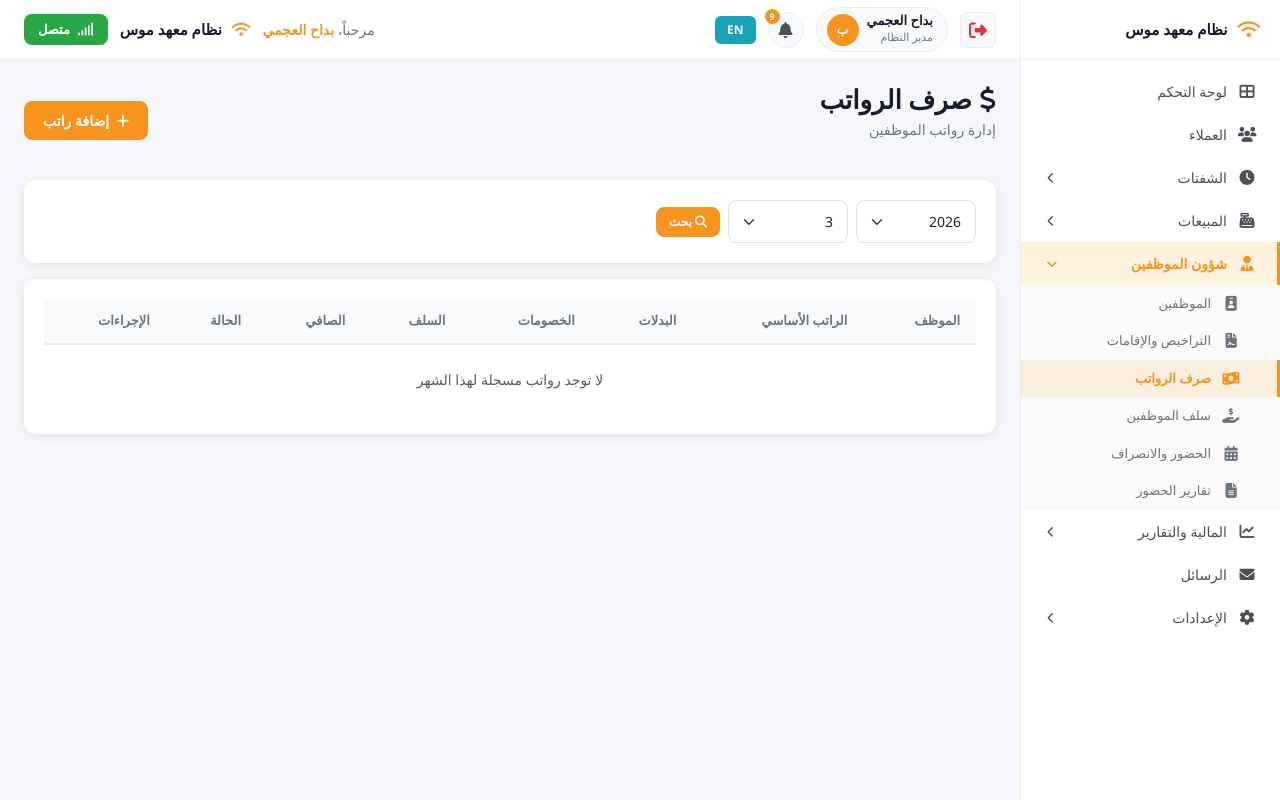
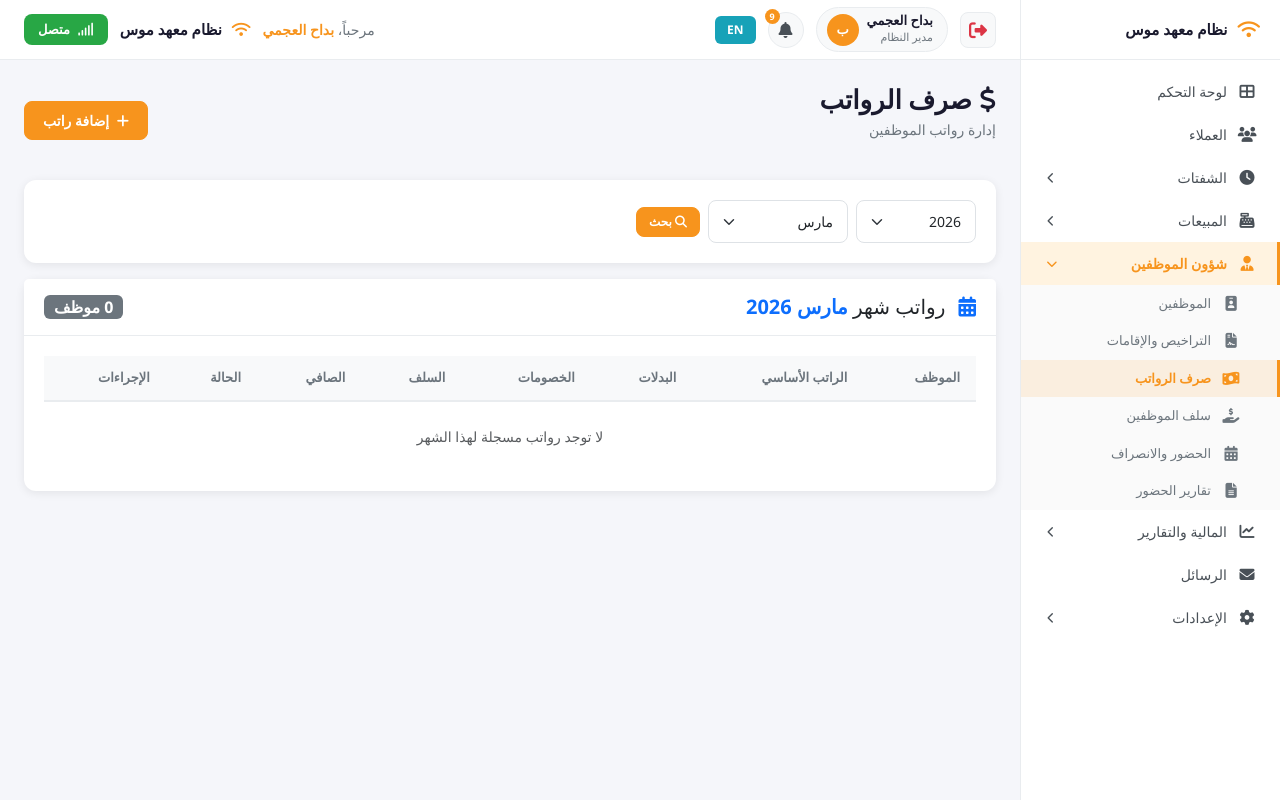
Before and after one commit to mhElessawy/Salon, an ASP.NET Core app: page /Salaries/Index in a window 1280 px wide. Run offline with ASP.NET Core 8, Linux system fonts and the light colour scheme; a user stored in the database is signed in; some libraries are stand-ins or nearby versions.

Commit message:
Salaries: prevent duplicate payment and show Arabic month/year
- Block duplicate salary creation for same employee+month+year with Arabic error message
- Show Arabic month names in month dropdown (يناير، فبراير، ... ديسمبر)
- Display prominent "رواتب شهر أبريل 2026" header in table card
- Show employee count badge in card header

https://claude.ai/code/session_01VmW4ykK1LKrVa9CscNocX5

```diff
--- a/Controllers/SalariesController.cs
+++ b/Controllers/SalariesController.cs
@@ -43,6 +43,18 @@ namespace Salon.Controllers
         {
             if (ModelState.IsValid)
             {
+                // منع تكرار الراتب لنفس الموظف في نفس الشهر والسنة
+                var exists = await _context.Salaries.AnyAsync(s =>
+                    s.EmployeeId == model.EmployeeId &&
+                    s.Month == model.Month &&
+                    s.Year == model.Year);
+                if (exists)
+                {
+                    ModelState.AddModelError("", "تم صرف راتب هذا الموظف لهذا الشهر مسبقاً");
+                    ViewBag.Employees = new SelectList(await _context.Employees.Where(e => e.IsActive).ToListAsync(), "Id", "FullName");
+                    return View(model);
+                }
+
                 model.NetSalary = model.BasicSalary + model.Allowances - model.Deductions - model.AdvanceDeducted;
                 model.CreatedAt = DateTime.Now;
                 _context.Salaries.Add(model);
--- a/Views/Salaries/Index.cshtml
+++ b/Views/Salaries/Index.cshtml
@@ -1,6 +1,11 @@
 @model IEnumerable<Salon.Models.Salary>
 @{
     ViewData["Title"] = "صرف الرواتب";
+    string[] arabicMonths = { "", "يناير", "فبراير", "مارس", "أبريل", "مايو", "يونيو",
+                               "يوليو", "أغسطس", "سبتمبر", "أكتوبر", "نوفمبر", "ديسمبر" };
+    int currentMonth = (int)ViewBag.Month;
+    int currentYear  = (int)ViewBag.Year;
+    string monthYearLabel = arabicMonths[currentMonth] + " " + currentYear;
 }
 
 <div class="page-header d-flex justify-content-between align-items-center">
@@ -15,17 +20,17 @@
 
 <div class="card mb-3">
     <div class="card-body">
-        <form method="get" class="d-flex gap-2 align-items-center">
+        <form method="get" class="d-flex gap-2 align-items-center flex-wrap">
             <select name="year" class="form-select" style="max-width:120px;">
                 @for (int y = DateTime.Today.Year; y >= DateTime.Today.Year - 3; y--)
                 {
-                    <option value="@y" selected="@(y == (int)ViewBag.Year)">@y</option>
+                    <option value="@y" @(y == currentYear ? "selected" : "")>@y</option>
                 }
             </select>
-            <select name="month" class="form-select" style="max-width:120px;">
+            <select name="month" class="form-select" style="max-width:140px;">
                 @for (int m = 1; m <= 12; m++)
                 {
-                    <option value="@m" selected="@(m == (int)ViewBag.Month)">@m</option>
+                    <option value="@m" @(m == currentMonth ? "selected" : "")>@arabicMonths[m]</option>
                 }
             </select>
             <button type="submit" class="btn btn-primary btn-sm"><i class="fas fa-search"></i> بحث</button>
@@ -34,6 +39,13 @@
 </div>
 
 <div class="card">
+    <div class="card-header d-flex justify-content-between align-items-center">
+        <h5 class="mb-0">
+            <i class="fas fa-calendar-alt me-2 text-primary"></i>
+            رواتب شهر <strong class="text-primary">@monthYearLabel</strong>
+        </h5>
+        <span class="badge bg-secondary fs-6">@Model.Count() موظف</span>
+    </div>
     <div class="card-body">
         <div class="table-responsive">
             <table class="table">
```
